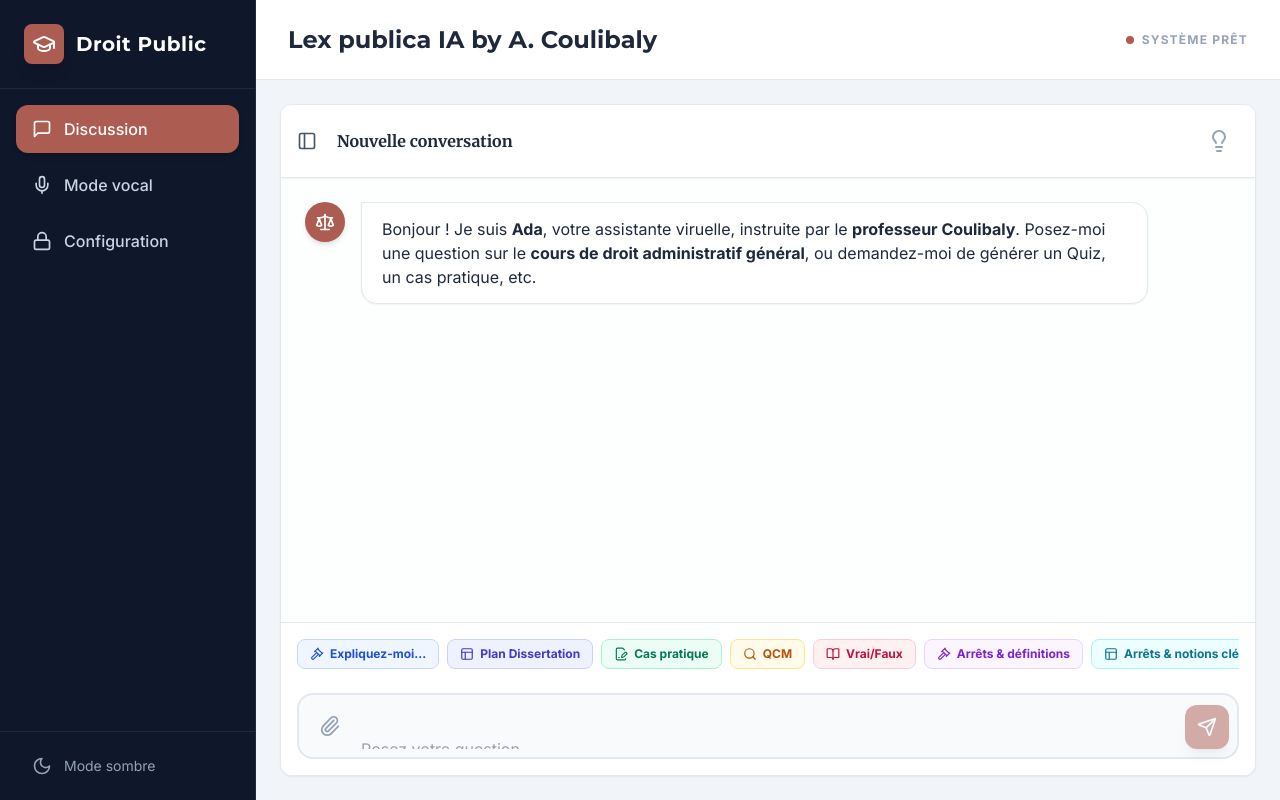
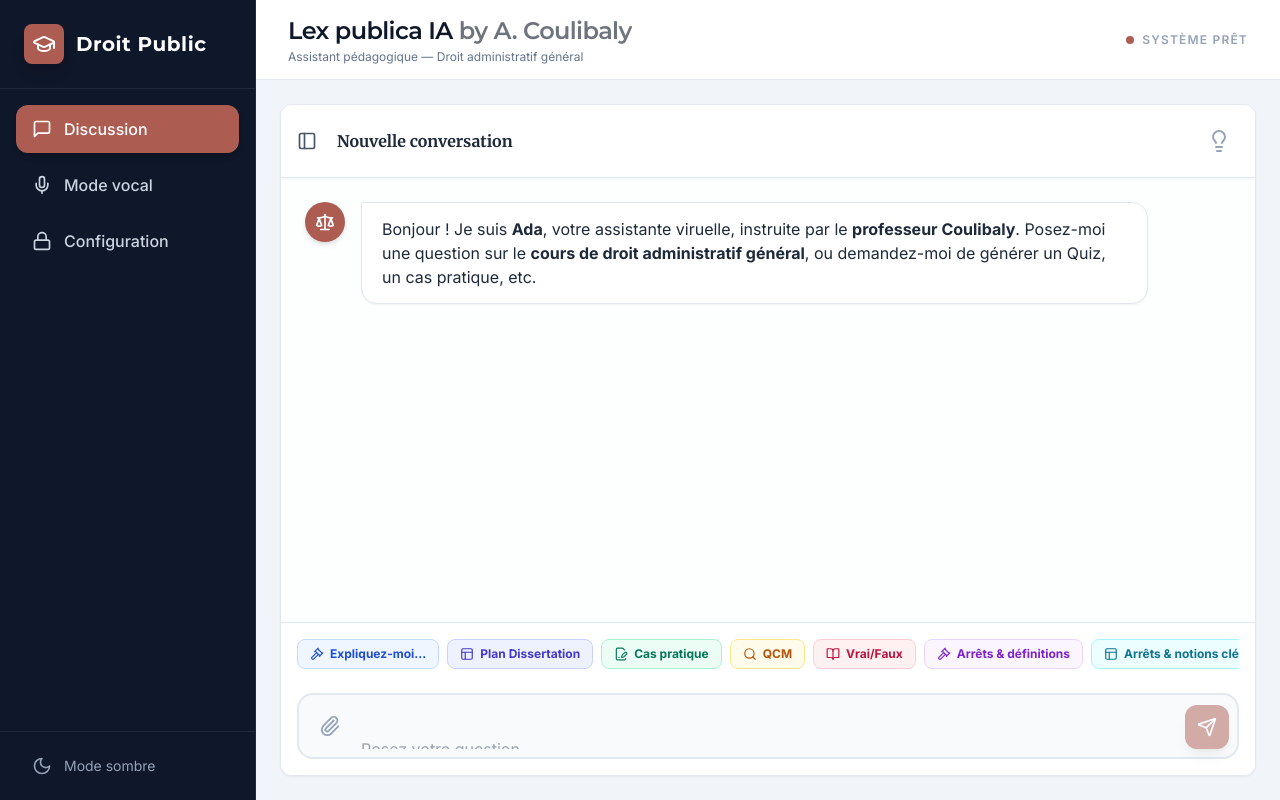
Before and after one commit to acoulibaly-ghb/lex-publica-admin-l2dz, a React (Vite) app: page / in a window 1280 px wide. Built offline with nearby package versions, Linux system fonts and the light colour scheme; no server answers.

Commit message:
Update App.tsx

```diff
--- a/App.tsx
+++ b/App.tsx
@@ -95,16 +95,33 @@ const App = () => {
 
       <main className="flex-1 flex flex-col h-full overflow-hidden relative">
         <header className="h-20 bg-white dark:bg-slate-900 border-b border-slate-200 dark:border-slate-800 flex items-center justify-between px-8 shrink-0 z-10">
-            <h1 className="text-2xl font-montserrat font-bold text-slate-800 dark:text-white">
-                {activeMode === AppMode.TEXT && 'Lex publica IA by A. Coulibaly'}
-                {activeMode === AppMode.VOICE && 'Entretien Virtuel'}
-                {activeMode === AppMode.SETTINGS && 'Administration'}
-            </h1>
-            <div className="flex items-center gap-2">
-                <div className={`h-2 w-2 rounded-full ${activeTheme.bg}`}></div>
-                <span className="text-xs font-bold uppercase tracking-widest text-slate-400">Système Prêt</span>
-            </div>
-        </header>
+  {/* Gauche : Titre */}
+  <div className="min-w-0">
+    <h1 className="font-montserrat text-xl md:text-2xl font-semibold tracking-tight text-slate-900 dark:text-white truncate">
+      {activeMode === AppMode.TEXT && (
+        <>
+          Lex publica IA{' '}
+          <span className="font-normal opacity-60">by A. Coulibaly</span>
+        </>
+      )}
+      {activeMode === AppMode.VOICE && 'Entretien Virtuel'}
+      {activeMode === AppMode.SETTINGS && 'Administration'}
+    </h1>
+
+    {/* Optionnel : sous-ligne informative, très discrète (tu peux supprimer si tu n’en veux pas) */}
+    <p className="mt-0.5 text-xs text-slate-500 dark:text-slate-400 truncate">
+      Assistant pédagogique — Droit administratif général
+    </p>
+  </div>
+
+  {/* Droite : Statut */}
+  <div className="ml-6 flex items-center gap-2 shrink-0">
+    <span className={`h-2 w-2 rounded-full ${activeTheme.bg}`} aria-hidden="true" />
+    <span className="text-xs font-semibold uppercase tracking-widest text-slate-400 dark:text-slate-500">
+      Système prêt
+    </span>
+  </div>
+</header>
 
         <div className="flex-1 p-4 md:p-6 overflow-hidden">
             {activeMode === AppMode.TEXT && (
```
